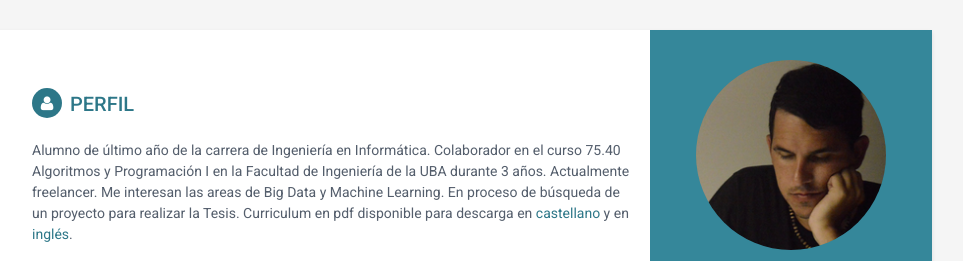
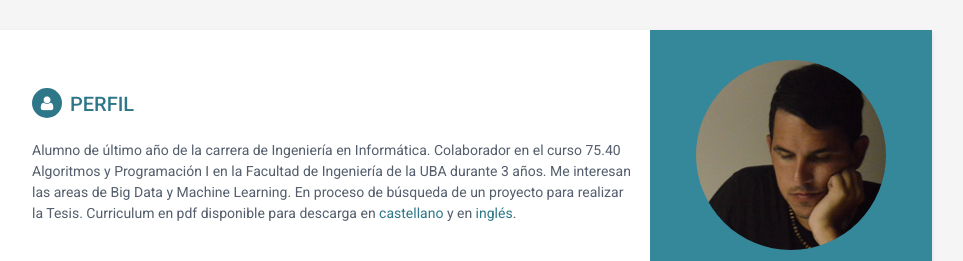
Before and after one commit to GFibrizo/GFibrizo.github.io, a website: page index.html in a window 1280 px wide. Shown: the top 261 px of the page, without its empty margins (188-1151 px from the left). Drawn offline with nearby package versions, Linux system fonts and the light colour scheme.

Commit message:
Cambio al titulo del documento index.html y perfil

```diff
--- a/index.html
+++ b/index.html
@@ -3,7 +3,7 @@
 <!--[if IE 9]> <html lang="en" class="ie9"> <![endif]-->
 <!--[if !IE]><!--> <html lang="en" ng-app="resumeApp"> <!--<![endif]-->
 <head>
-    <title>Responsive Resume/CV Template for Developers</title>
+    <title>Responsive CV Fabrizio Graffe</title>
     <!-- Meta -->
     <meta charset="utf-8">
     <meta http-equiv="X-UA-Compatible" content="IE=edge,chrome=1">
@@ -77,7 +77,7 @@
             <section class="section summary-section">
                 <h2 class="section-title"><i class="fa fa-user"></i>Perfil</h2>
                 <div class="summary">
-                    <p>Alumno de último año de la carrera de Ingeniería en Informática. Colaborador en el curso 75.40 Algoritmos y Programación I  en la Facultad de Ingeniería de la UBA durante 3 años. Actualmente freelancer. Me interesan las areas de Big Data y Machine Learning. En proceso de búsqueda de un proyecto para realizar la Tesis.
+                    <p>Alumno de último año de la carrera de Ingeniería en Informática. Colaborador en el curso 75.40 Algoritmos y Programación I  en la Facultad de Ingeniería de la UBA durante 3 años. Me interesan las areas de Big Data y Machine Learning. En proceso de búsqueda de un proyecto para realizar la Tesis.
                     Curriculum en pdf disponible para descarga en <a href="https://github.com/GFibrizo/GFibrizo.github.io/blob/master/assets/pdf/Resume%20-%20Castellano.pdf" target="_blank">castellano</a> y en <a href="https://github.com/GFibrizo/GFibrizo.github.io/blob/master/assets/pdf/Resume%20-%20English.pdf" target="_blank">inglés</a>.</p>
                 </div><!--//summary-->
             </section><!--//section-->
```
